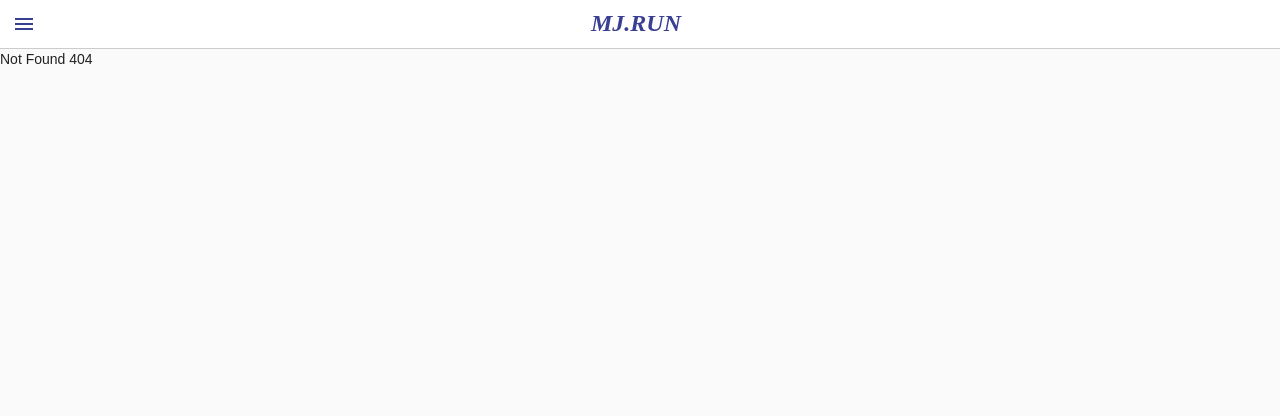
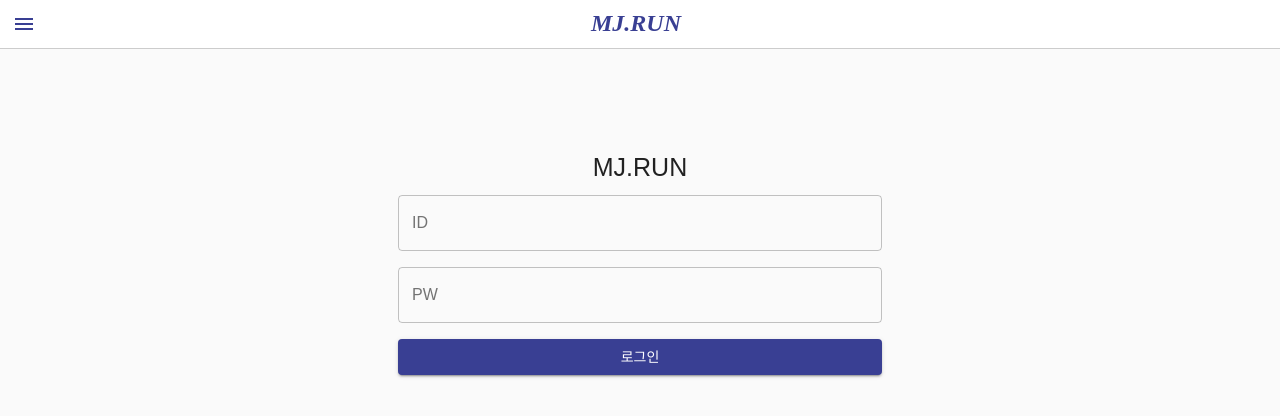
Before and after one commit to MJ-Capstone2/MJRun, a React (Create React App) app in the folder Frontend/: page /login in a window 1280 px wide. Before the commit this address had no page. Shown: the top 416 px of the page. Built offline with nearby package versions, Linux system fonts and the light colour scheme.

Commit message:
Add footer & Modify Login styles

```diff
--- a/Frontend/src/App.js
+++ b/Frontend/src/App.js
@@ -1,6 +1,7 @@
 import React from "react";
 import { BrowserRouter as Router, Switch, Route } from "react-router-dom";
 import Navbar from "./components/Navbar";
+//import Footer from "./components/Footer";
 import { ThemeProvider } from '@material-ui/core/styles';
 import Theme from './constants/Theme';
 
@@ -21,9 +22,10 @@ function App() {
           <Route path="/guide" component={Guide} />
           <Route path="/prediction" component={Prediction} />
           <Route exact path="/admin" component={Admin} />
-          <Route exact path="/admin/login" component={Login} />
+          <Route exact path="/login" component={Login} />
           <Route path="*" component={NotFound} />
         </Switch>
+        {/* <Footer /> */}
       </Router>
     </ThemeProvider>
   );
--- /dev/null
+++ b/Frontend/src/components/Footer.js
@@ -0,0 +1,43 @@
+import React from 'react';
+import {
+  makeStyles,
+  Typography
+} from "@material-ui/core";
+
+import logo from '../constants/logo2.png';
+
+const useStyles = makeStyles((theme) => ({
+  root: {
+    backgroundColor: '#393F93',
+    paddingTop: 15,
+    paddingBottom: 15,
+    position: 'relative',
+    display: 'flex',
+    alignItems: 'center',
+    justifyContent: 'center'
+  },
+  logo: {
+    height: 40,
+  },
+  typo: {
+    fontSize: 8,
+    color: 'white',
+    position: 'absolute',
+    right: 2,
+    bottom: 2
+  }
+}));
+
+const Footer = () => {
+  const classes = useStyles();
+
+  return (
+    <div className={classes.root}>
+      <img src={logo} alt='logo' className={classes.logo}/>
+
+      <Typography className={classes.typo}>Copyright © MJ.RUN All rights reserved.</Typography>
+    </div>
+  );
+};
+
+export default Footer;
--- a/Frontend/src/components/Navbar.js
+++ b/Frontend/src/components/Navbar.js
@@ -1,7 +1,6 @@
 import React from "react";
 import {
   AppBar,
-  Toolbar,
   CssBaseline,
   Typography,
   makeStyles,
--- a/Frontend/src/components/Selector.js
+++ b/Frontend/src/components/Selector.js
@@ -3,8 +3,7 @@ import {
   makeStyles,
   AppBar,
   Tabs,
-  Tab,
-  Typography
+  Tab
 } from '@material-ui/core';
 
 const useStyles = makeStyles((theme) => ({
--- a/Frontend/src/pages/Login.js
+++ b/Frontend/src/pages/Login.js
@@ -10,18 +10,20 @@ const useStyles = makeStyles((theme) => ({
   root: {
     display: 'flex',
     flexDirection: 'column',
-    alignContent: 'center',
+    alignItems: 'center',
+    marginTop: 100
   },
   typo: {
-    textAlign: 'center'
+    fontSize: 25
   },
   form: {
-    '& > *': {
-      margin: theme.spacing(1),
-      width: '60%',
-    },
-    textAlign: 'center',
-    verticalAlign: 'middle',
+    display: 'flex',
+    flexDirection: 'column',
+    width: '70%',
+    maxWidth: 500,
+    '&>*': {
+      margin: 8
+    }
   }
 }));
 
@@ -32,7 +34,7 @@ const Login = () => {
     <div className={classes.root}>
       <Typography className={classes.typo}>MJ.RUN</Typography>
 
-      <form className={classes.form} noValidate autoComplete="off">
+      <form className={classes.form}>
         <TextField id="outlined-basic" label="ID" variant="outlined" />
         <TextField id="outlined-basic" label="PW" type="password" variant="outlined" />
 
```
Also changed, not shown: Frontend/src/constants/logo2.png (added).
